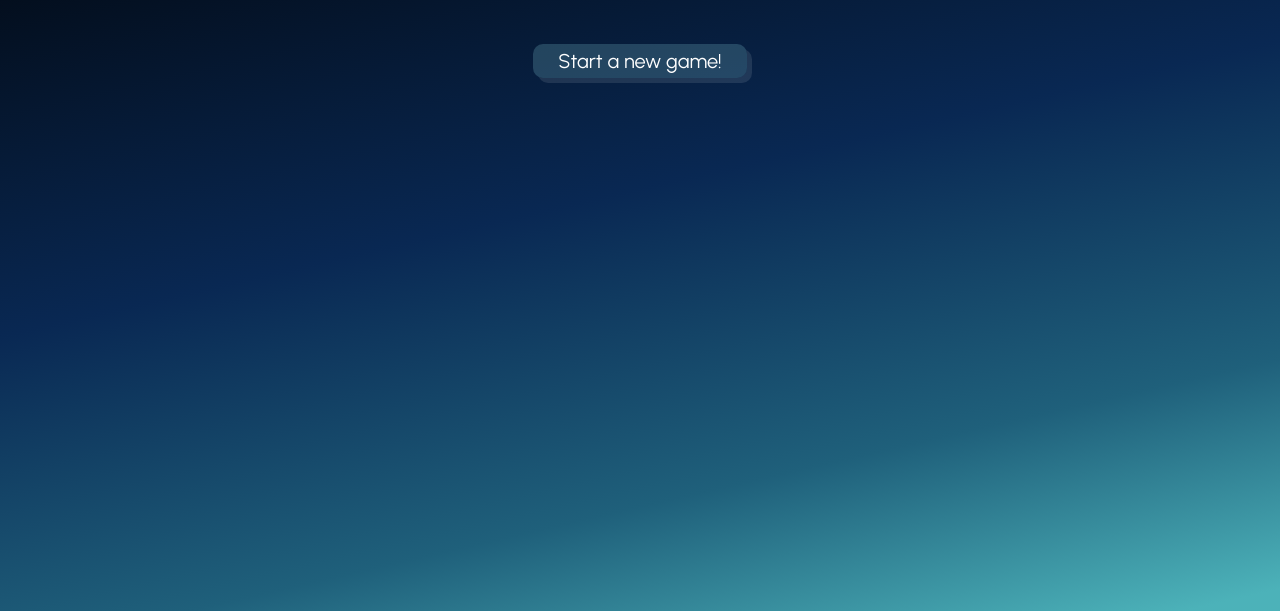
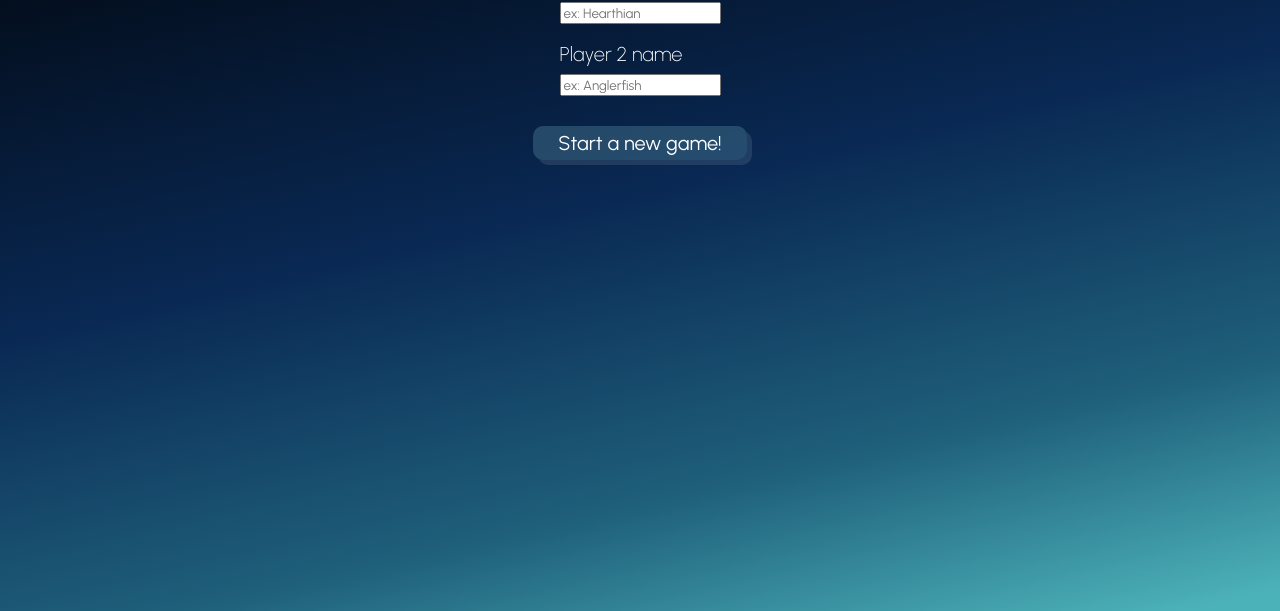
Before and after one commit to tramio/TOP-tic-tac-toe, a plain HTML site: page index.html in a window 1280 px wide. Shown: the part 189-800 px from the top of the page. Drawn offline with Linux system fonts and the light colour scheme.

Commit message:
Create fields to input player names Create getValueOf function

```diff
--- a/index.html
+++ b/index.html
@@ -22,7 +22,13 @@
             <p id="player1-score"></p>
             <p id="player2-score"></p>
         </div>
-        <button id="new-game-btn" class="button">Start a new game!</button>
+        <form id="player-information" class="form" action="">
+            <label for="player1-name">Player 1 name</label><br>
+            <input id="player1-name" type="text" placeholder="ex: Hearthian" required><br>
+            <label for="player2-name">Player 2 name</label><br>
+            <input id="player2-name" type="text" placeholder="ex: Anglerfish" required><br>
+        </form>
+        <button id="new-game-btn" class="button" type="submit">Start a new game!</button>
         <button id="next-round-btn" class="button">Move on to the next round!</button>
         <button id="play-again-btn" class="button">Let's play again!</button>
     </div>
--- a/script.js
+++ b/script.js
@@ -33,6 +33,7 @@ const NewGameButton = (() => {
     }
     const enable = () => {
         button.addEventListener("click", () => {
+            Game.setNewPlayerNames();
             Game.start();
             NewGameButton.hide();
         });
@@ -125,6 +126,9 @@ const player1 = createPlayer("Hearthian", "X");
 const player2 = createPlayer("Anglerfish", "O");
 
 const Page = (() => {
+    const getValueOf = (elementId) => {
+        return elementValue = document.getElementById(elementId).value;
+    }
     const updateScoreDisplay = () => {
         document.getElementById("player1-score").textContent = `${player1.name}: ${player1.score}`;
         document.getElementById("player2-score").textContent = `${player2.name}: ${player2.score}`;
@@ -151,6 +155,7 @@ const Page = (() => {
     }
     let squares = getAllSquares();
     return {
+        getValueOf,
         updateScoreDisplay,
         updateRoundDisplay,
         updateWinnerDisplay,
@@ -281,6 +286,10 @@ const Game = (() => {
         Game.reset();
         legend.textContent = `It's ${_currentPlayer.name}'s turn!`;
     }
+    const setNewPlayerNames = () => {
+        player1.name = Page.getValueOf("player1-name");
+        player2.name = Page.getValueOf("player2-name");
+    }
     return {
         start,
         getCurrentTurn,
@@ -293,6 +302,7 @@ const Game = (() => {
         isOver,
         isLastRound,
         resetFully,
+        setNewPlayerNames,
         gameWinner,
         gameLoser,
         round,
--- a/style.css
+++ b/style.css
@@ -104,3 +104,18 @@ button:hover {
     cursor: pointer;
     box-shadow: 10px 10px rgba(255, 255, 255, 0.1);
 }
+
+/* Input */
+input {
+    font-family: 'Urbanist', sans-serif;
+}
+
+.form {
+    flex-direction: column;
+    justify-content: center;
+    align-items: center;
+    margin: 10px 0;
+}
+.form * {
+    margin: 10px 10px 20px;
+}
```
